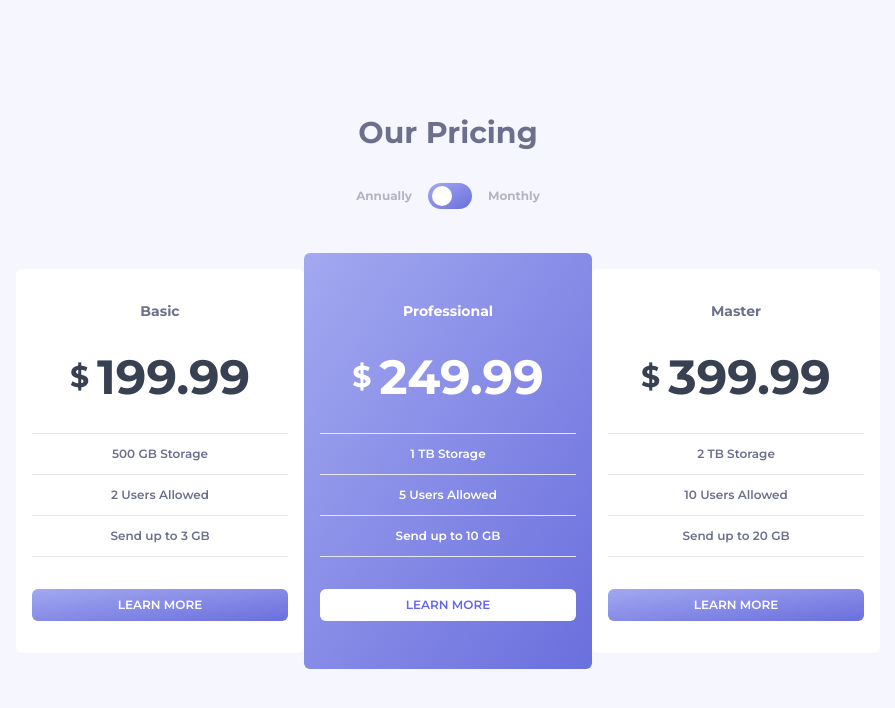
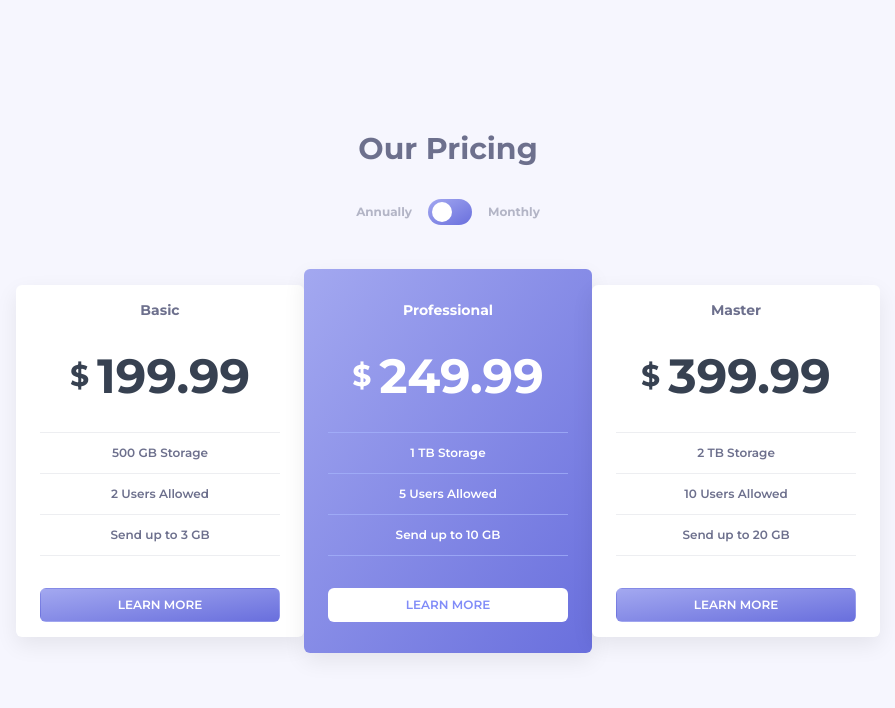
Before and after one commit to ferutizi/pricing-component, a Next.js app: page / in a window 1280 px wide. Shown: the top 708 px of the page, without its empty margins (192-1087 px from the left). Built offline with nearby package versions, Linux system fonts and the light colour scheme.

Commit message:
changed some styles

```diff
--- a/src/app/components/Card.tsx
+++ b/src/app/components/Card.tsx
@@ -16,7 +16,7 @@ export default function Card({plan, annualPrice, monthlyPrice, storage, users, s
 	const pStyles = `${highlight ? 'text-white' : 'text-grayishBlue'} py-2 text-xs font-semibold`
 
 	return(
-		<article className={`${highlight ? highlightStyles : normalStyles} flex flex-col justify-center text-center w-80 p-4 rounded-md`}>
+		<article className={`${highlight ? highlightStyles : normalStyles} flex flex-col justify-center text-center w-80 p-6 rounded-md shadow-custom`}>
 			<h2 className={`text-sm ${highlight ? 'text-white' : 'text-grayishBlue'} font-bold`}>{plan}</h2>
 			<p
 				className="text-5xl font-extrabold flex justify-center items-center gap-2 py-8">
@@ -24,17 +24,17 @@ export default function Card({plan, annualPrice, monthlyPrice, storage, users, s
 				{annually ? annualPrice : monthlyPrice}
 			</p>
 			<div>
-				<hr className="text-veryLightGrayishBlue bg-veryLightGrayishBlue" />
+				<hr className={`${highlight && 'border-indigo-300'} opacity-70`}/>
 				<p className={pStyles}>{storage} Storage</p>
-				<hr />
+				<hr className={`${highlight && 'border-indigo-300'} opacity-70`} />
 				<p className={pStyles}>{users} Users Allowed</p>
-				<hr />
+				<hr className={`${highlight && 'border-indigo-300'} opacity-70`}/>
 				<p className={pStyles}>Send up to {sendUp} GB</p>
-				<hr className="pb-8" />
+				<hr className={`${highlight && 'border-indigo-300'} opacity-70 pb-8`} />
 			</div>
 			<button
 				type="button"
-				className={`${highlight ? 'text-indigo-500 bg-white' : `${linearGradient} text-white`} w-full text-center py-1 rounded-md text-xs font-semibold`}
+				className={`${highlight ? 'text-indigo-400 bg-white hover:bg-transparent hover:text-white hover:border-white' : `${linearGradient} text-white hover:bg-white hover:from-transparent hover:to-transparent hover:text-indigo-400 hover:border-indigo-400`} border border-transparent w-full text-center py-1 rounded-md text-xs font-semibold`}
 			>LEARN MORE
 			</button>
 		</article>
--- a/src/app/page.tsx
+++ b/src/app/page.tsx
@@ -16,7 +16,9 @@ export default function Home() {
 					className='flex items-center text-darkGrayishBlue gap-4 my-8 font-bold'
 				>
 					<p className='text-lightGrayishBlue text-xs'>Annually</p>
-					<div onClick={() => setAnnually(!annually)} className={`w-11 h-7 ${linearGradient} rounded-2xl relative cursor-pointer hover:opacity-60`}>
+					<div
+						onClick={() => setAnnually(!annually)}
+						className={`w-11 h-7 ${linearGradient} rounded-2xl relative cursor-pointer hover:opacity-60`}>
 						<div className={`bg-white h-5 w-5 absolute ${annually ? 'right-5' : 'right-1'} rounded-full`} style={{top: '3px'}}></div>
 					</div>
 					<p className='text-lightGrayishBlue text-xs'>Monthly</p>
--- a/tailwind.config.ts
+++ b/tailwind.config.ts
@@ -21,10 +21,6 @@ const config: Config = {
 				'grayishBlue': 'hsl(233, 13%, 49%)',
 				'darkGrayishBlue': 'hsl(232, 13%, 33%)'
 			},
-			fontSize: {
-				/* 				'sm': '15px',
-				'xs': '12px' */
-			},
 			padding: {
 				'1': '8px',
 				'2': '12px'
@@ -33,9 +29,12 @@ const config: Config = {
 				'80': '18rem'
 			},
 			height: {
-				'secondary': '24rem',
-				'primary': '26rem',
+				'secondary': '22rem',
+				'primary': '24rem',
 				'7': '26px'
+			},
+			boxShadow: {
+				'custom': '0px 8px 22px rgba(0, 0, 0, 0.075)'
 			}
 		},
 	},
```
